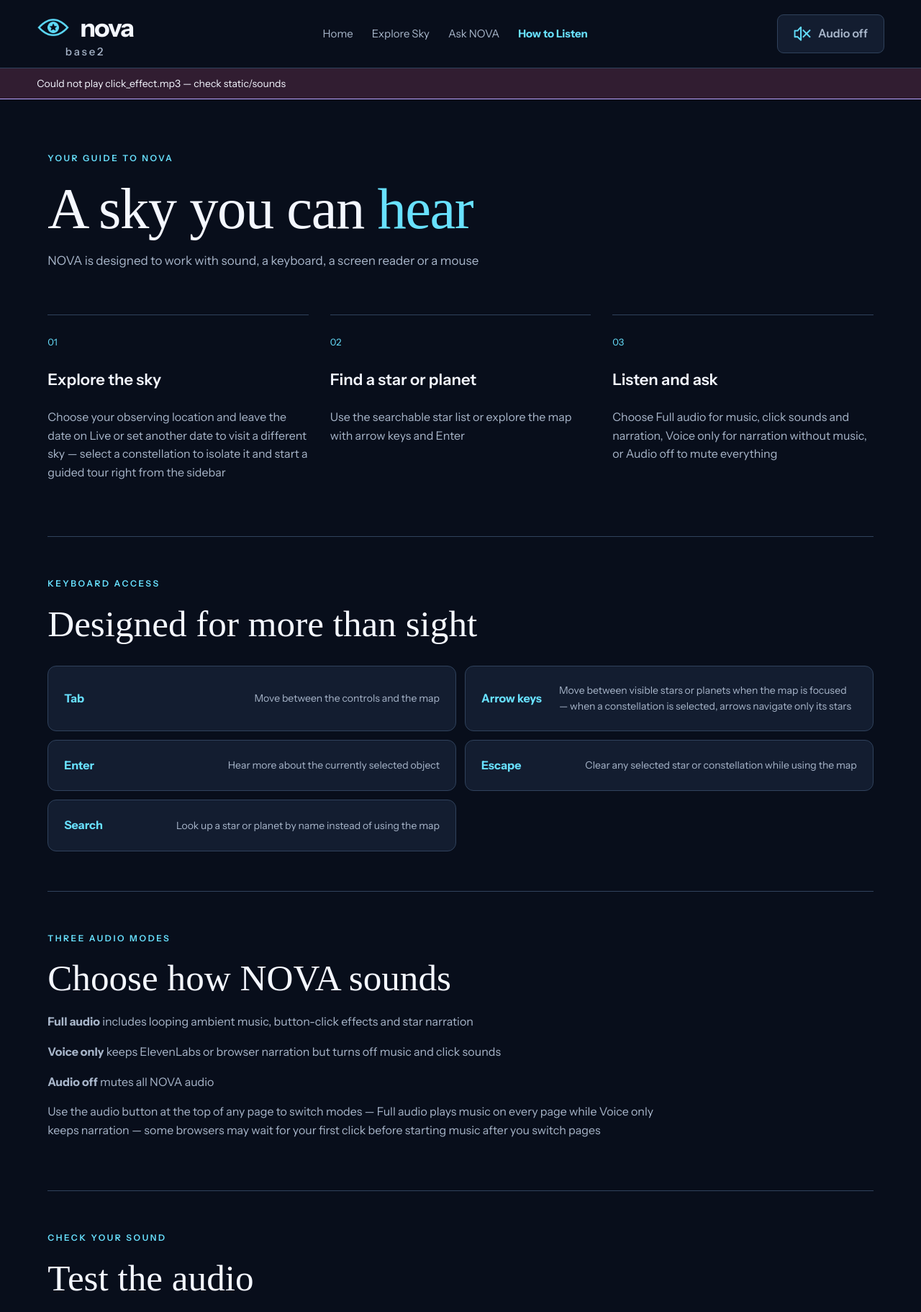
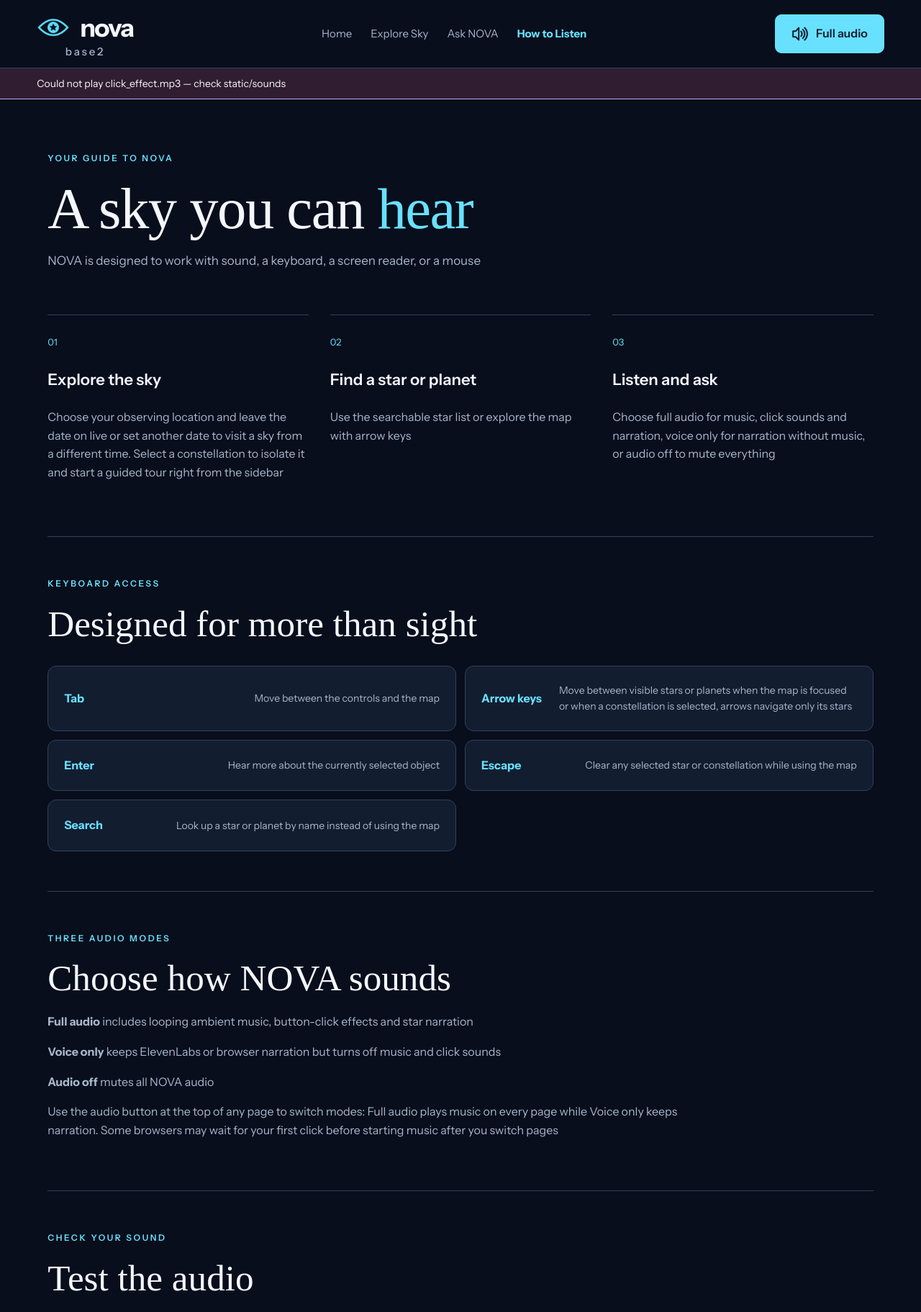
Before and after one commit to RaunavWad/Nova, a Flask app: page /guide in a window 1280 px wide. Shown: the top 1823 px of the page at 72% size. Run offline with Flask 3, Linux system fonts and the light colour scheme; some web fonts are replaced.

Commit message:
cleaned up text

```diff
--- a/web/static/audio.js
+++ b/web/static/audio.js
@@ -42,7 +42,7 @@
   }
 
   let clickIndex = 0;
-  let mode = 'off';
+  let mode = 'full';
   let talking = false;
 
   try {
--- a/web/templates/base.html
+++ b/web/templates/base.html
@@ -28,16 +28,25 @@
     <a href="{{ url_for('guide') }}" {% if page=='guide' %}aria-current="page"{% endif %}>How to Listen</a>
   </nav>
   <!-- Same audio button on every page, so the setting stays consistent -->
-  <button id="audioToggle" class="audio-btn" type="button"
-    aria-label="Audio off, select for full audio"
-    data-on-src="{{ url_for('static',filename='images/audio.png') }}"
-    data-half-src="{{ url_for('static',filename='images/audioHalf.png') }}"
-    data-off-src="{{ url_for('static',filename='images/audio off.png') }}"
-    data-click-url="{{ url_for('static',filename='sounds/click_effect.mp3') }}"
-    data-ambient-url="{{ url_for('static',filename='sounds/ambient.mp3') }}">
-    <img id="audioIcon" src="{{ url_for('static',filename='images/audio off.png') }}" alt="" aria-hidden="true">
-    <span id="audioLabel">Audio off</span>
-  </button>
+  <button
+  id="audioToggle"
+  class="audio-btn"
+  type="button"
+  aria-label="Full audio, switch to Voice only"
+  data-on-src="{{ url_for('static', filename='images/audio.png') }}"
+  data-half-src="{{ url_for('static', filename='images/audioHalf.png') }}"
+  data-off-src="{{ url_for('static', filename='images/audio off.png') }}"
+  data-click-url="{{ url_for('static', filename='sounds/click_effect.mp3') }}"
+  data-ambient-url="{{ url_for('static', filename='sounds/ambient.mp3') }}"
+>
+  <img
+    id="audioIcon"
+    src="{{ url_for('static', filename='images/audio.png') }}"
+    alt=""
+    aria-hidden="true"
+  >
+  <span id="audioLabel">Full audio</span>
+</button>
 </header>
 <p id="audioProblem" class="audio-problem" role="status" hidden>
 </p>
--- a/web/templates/explore.html
+++ b/web/templates/explore.html
@@ -123,7 +123,7 @@
 </section>
 
 <section class="content-section guide-banner">
-<p class="eyebrow">NEW TO NOVA</p>
+<p class="eyebrow">NEW TO NOVA?</p>
 <h2>Listening is another way to explore</h2>
 <p>Learn the keyboard shortcuts and audio features before you begin</p>
 <a class="primary-btn" href="{{ url_for('guide') }}">How to listen ↗</a>
--- a/web/templates/guide.html
+++ b/web/templates/guide.html
@@ -7,22 +7,22 @@
  <p class="eyebrow">YOUR GUIDE TO NOVA</p>
  <h1 class="page-title">A sky you can <em>hear</em>
 </h1>
- <p class="page-lead">NOVA is designed to work with sound, a keyboard, a screen reader or a mouse</p>
+ <p class="page-lead">NOVA is designed to work with sound, a keyboard, a screen reader, or a mouse</p>
  <div class="info-grid guide-steps">
    <article>
 <span class="info-num">01</span>
 <h3>Explore the sky</h3>
-<p>Choose your observing location and leave the date on Live or set another date to visit a different sky — select a constellation to isolate it and start a guided tour right from the sidebar</p>
+<p>Choose your observing location and leave the date on live or set another date to visit a sky from a different time. Select a constellation to isolate it and start a guided tour right from the sidebar</p>
 </article>
    <article>
 <span class="info-num">02</span>
 <h3>Find a star or planet</h3>
-<p>Use the searchable star list or explore the map with arrow keys and Enter</p>
+<p>Use the searchable star list or explore the map with arrow keys</p>
 </article>
    <article>
 <span class="info-num">03</span>
 <h3>Listen and ask</h3>
-<p>Choose Full audio for music, click sounds and narration, Voice only for narration without music, or Audio off to mute everything</p>
+<p>Choose full audio for music, click sounds and narration, voice only for narration without music, or audio off to mute everything</p>
 </article>
  </div>
  <section class="guide-info">
@@ -35,7 +35,7 @@
 </div>
    <div>
 <strong>Arrow keys</strong>
-<span>Move between visible stars or planets when the map is focused — when a constellation is selected, arrows navigate only its stars</span>
+<span>Move between visible stars or planets when the map is focused or when a constellation is selected, arrows navigate only its stars</span>
 </div>
    <div>
 <strong>Enter</strong>
@@ -60,7 +60,7 @@
 <strong>Voice only</strong> keeps ElevenLabs or browser narration but turns off music and click sounds</p>
 <p>
 <strong>Audio off</strong> mutes all NOVA audio</p>
-<p>Use the audio button at the top of any page to switch modes — Full audio plays music on every page while Voice only keeps narration — some browsers may wait for your first click before starting music after you switch pages</p>
+<p>Use the audio button at the top of any page to switch modes: Full audio plays music on every page while Voice only keeps narration. Some browsers may wait for your first click before starting music after you switch pages</p>
 </section>
  <!-- easy way to check if the actual mp3 files load -->
  <section class="guide-info">
@@ -73,8 +73,8 @@
  <section class="guide-info">
 <p class="eyebrow">WHAT LIVE MEANS</p>
 <h2>A calculated view of the sky</h2>
-<p>NOVA uses catalog positions and astronomy calculations to show where stars and planets should be for your location and time — live mode refreshes every 30 seconds while the Explore page is open</p>
-<p>Constellation outlines are patterns of connections between stars — their shape moves across your sky because their stars are recalculated, not because the connections themselves change</p>
+<p>NOVA uses catalog positions and astronomy calculations to show where stars and planets should be for your location and time. Live mode refreshes every 30 seconds while the Explore page is open.</p>
+<p>Constellation outlines are patterns of connections between stars and their shape moves across your sky because their stars are recalculated, not because the connections themselves change.</p>
 </section>
  <div class="guide-buttons">
 <a class="primary-btn" href="{{ url_for('explore') }}">Explore the sky ↗</a>
```
Also changed, not shown: web/templates/index.html (+6 -5 lines).
